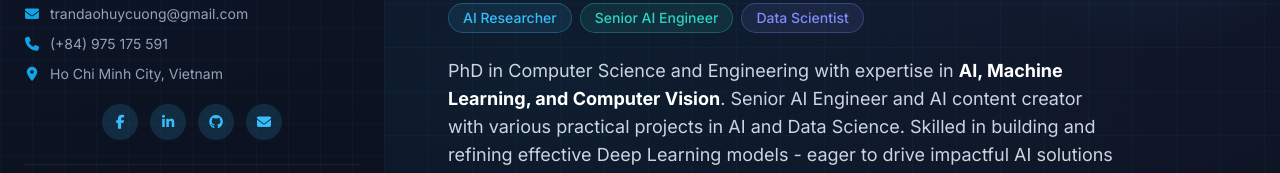
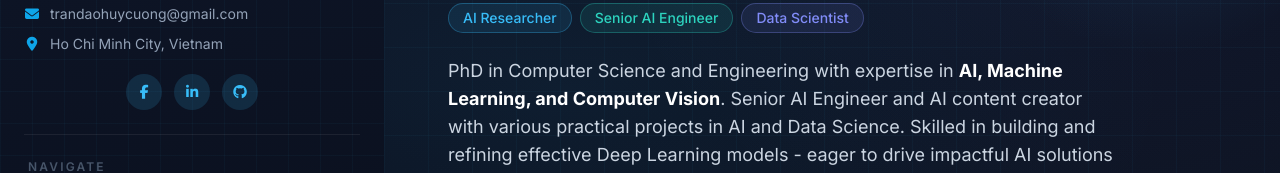
Before and after one commit to tdhcuong/tdhcuong.github.io, a plain HTML site: page index.html in a window 1280 px wide. Shown: the part 261-434 px from the top of the page. Drawn offline with nearby package versions, Linux system fonts and the light colour scheme.

Commit message:
Update new CV

```diff
--- a/index.html
+++ b/index.html
@@ -309,10 +309,6 @@
           <span class="truncate">trandaohuycuong@gmail.com</span>
         </a>
         <div class="flex items-center gap-2.5 text-slate-400 text-sm">
-          <i class="fas fa-phone w-4 text-center text-sky-500"></i>
-          <span>(+84) 975 175 591</span>
-        </div>
-        <div class="flex items-center gap-2.5 text-slate-400 text-sm">
           <i class="fas fa-location-dot w-4 text-center text-sky-500"></i>
           <span>Ho Chi Minh City, Vietnam</span>
         </div>
@@ -334,11 +330,6 @@
            class="w-9 h-9 rounded-full flex items-center justify-center transition-all hover:scale-110 hover:bg-sky-500"
            style="background:rgba(56,189,248,.15); color:#38bdf8;">
           <i class="fab fa-github text-sm"></i>
-        </a>
-        <a href="mailto:trandaohuycuong@gmail.com" title="Email"
-           class="w-9 h-9 rounded-full flex items-center justify-center transition-all hover:scale-110 hover:bg-sky-500"
-           style="background:rgba(56,189,248,.15); color:#38bdf8;">
-          <i class="fas fa-envelope text-sm"></i>
         </a>
       </div>
 
```
